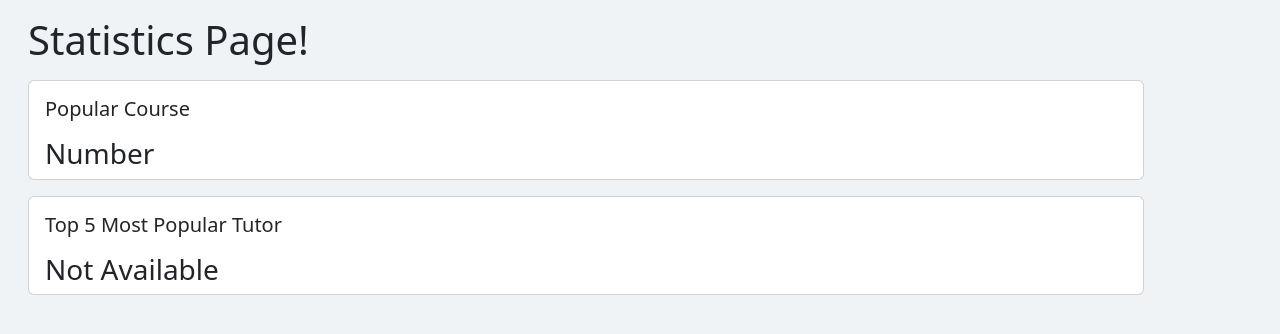
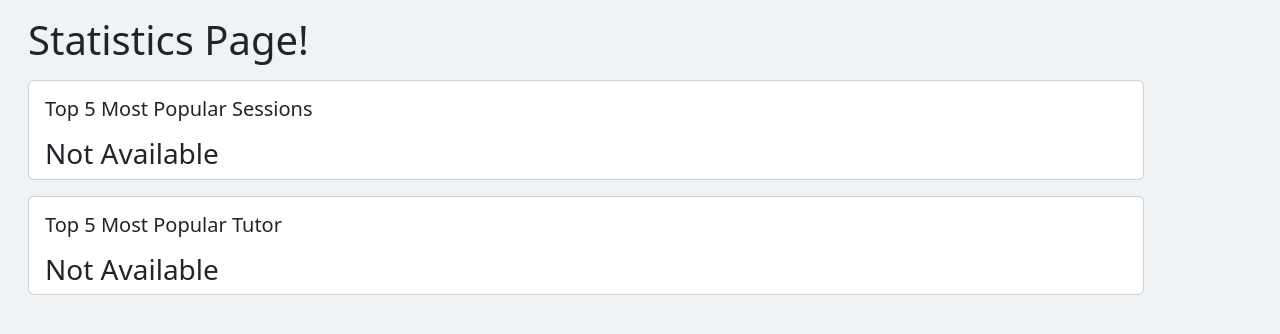
Before and after one commit to PichapopRo/community-tutor, a Django app: page /local-tutor/statistics in a window 1280 px wide. Shown: the part 56-390 px from the top of the page. Run offline with Django 5.2, Linux system fonts and the light colour scheme; data that the repository does not hold is empty; some web fonts are replaced.

Commit message:
Working Top 5 most popular sessions

```diff
--- a/webpage/templates/statistics.html
+++ b/webpage/templates/statistics.html
@@ -6,9 +6,17 @@
     <div class="container mt-3 mx-3">
         <h1 class="mx-auto">Statistics Page!</h1>
         <div class="card my-3">
-            <h5 class="card-title mx-3 my-3">Popular Course</h5>
-                <h3 class="card-label mx-3 ">Number</h3>
+            <h5 class="card-title mx-3 my-3">Top 5 Most Popular Sessions</h5>
+                {% if not popular_sessions %}
+                    <h3 class="card-label mx-3 ">Not Available</h3>
+                {% else %}
+                    {% for session in popular_sessions %}
+                        <h3 class="card-label mx-3 ">{{ session.session_name }} by: {{ session.tutor_id.username}} </h3>
+                    {% endfor %}
+
+                {% endif %}
         </div>
+
         <div class="card my-3">
             <h5 class="card-title mx-3 my-3">Top 5 Most Popular Tutor</h5>
                 {% if not popular_tutors %}
--- a/webpage/views.py
+++ b/webpage/views.py
@@ -148,10 +148,23 @@ class StatisticView(generic.TemplateView):
         else:
             return None
 
+    def get_popular_course_name(self, number: int) -> list[Session] | None:
+        session_with_participant_counts = (
+            Session.objects
+            .annotate(total_participants=Count('participants'))
+        )
+
+        top_sessions = session_with_participant_counts.order_by('-total_participants')[:number]
+        if top_sessions:
+            return top_sessions
+        else:
+            return None
+
     def get_context_data(self, **kwargs: Any) -> dict[str, Any]:
         NUMBER_OF_POPULAR_TUTORS = 5
         context =  super().get_context_data(**kwargs)
         context["popular_tutors"] = self.get_popular_tutor_name(NUMBER_OF_POPULAR_TUTORS)
+        context["popular_sessions"] = self.get_popular_course_name(NUMBER_OF_POPULAR_TUTORS)
 
 
         return context
```
